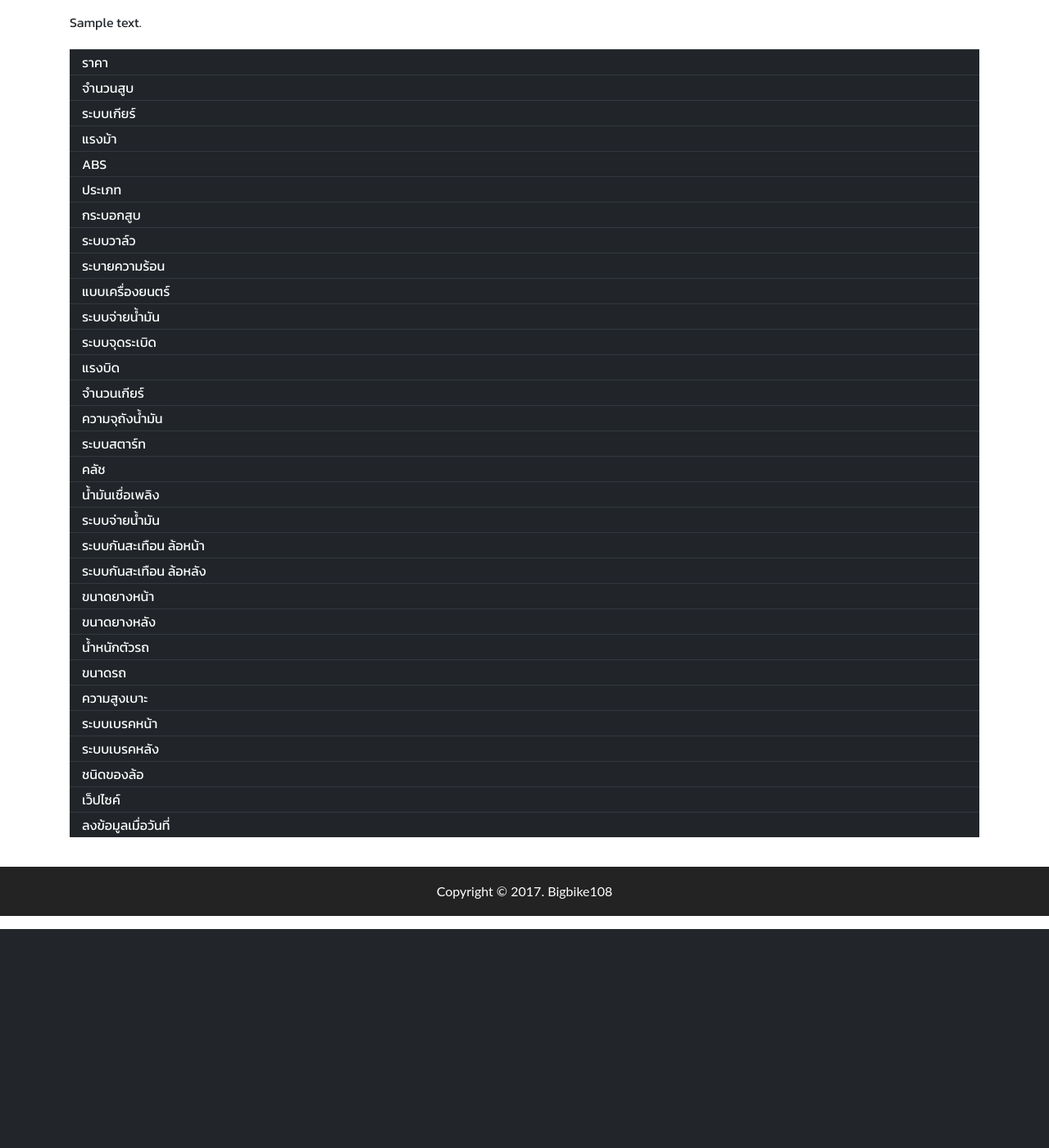
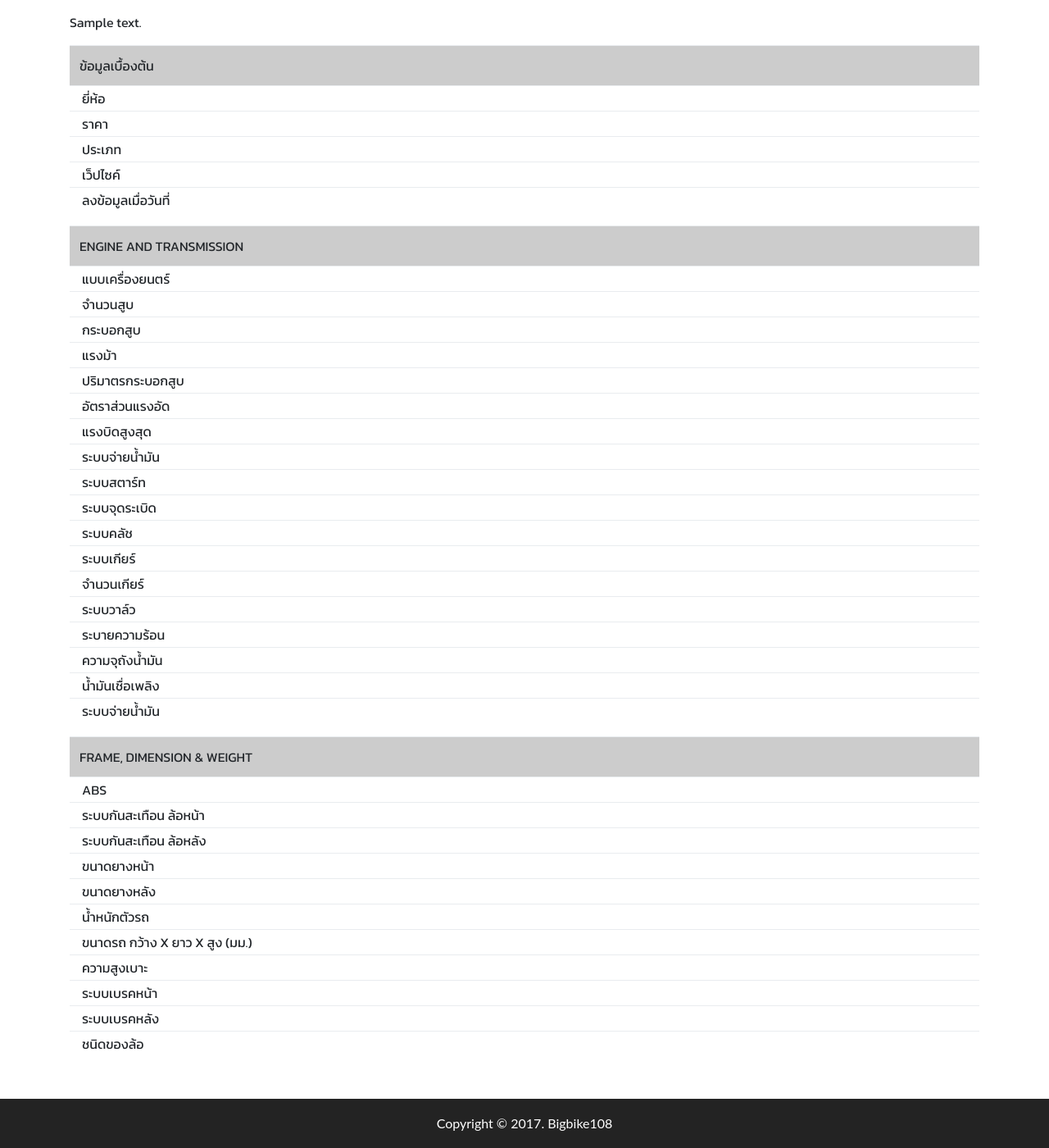
Before and after one commit to numairunumao/bikerways, a WordPress theme: template themes/bkw2017/single-bikes.php in a window 1280 px wide. Shown: the part 102-1502 px from the top of the page at 82% size. Before the commit the page ends 1235 px from the top, so only its background shows below. Run offline with PHP 8.4 and a stand-in for WordPress, Linux system fonts and the light colour scheme; the site name, menu and one post (Sample post) are stand-ins, and other content is empty.

Commit message:
Bike page

```diff
--- a/themes/bkw2017/assets/scss/_footer.scss
+++ b/themes/bkw2017/assets/scss/_footer.scss
@@ -41,6 +41,7 @@ footer {
         color: #fff;
         line-height: 60px;
         font-family: 'Lato', sans-serif;
+        margin: 0;
         a {
             color: #ffffff;
         }
--- a/themes/bkw2017/assets/scss/_single-bike.scss
+++ b/themes/bkw2017/assets/scss/_single-bike.scss
@@ -1,9 +1,30 @@
 .table-single-bike {
-	tr td {
-		padding: 3px 15px;
+	thead {
+		background: #ccc;
+	}
 
-		label {
-			margin: 0;
+	tbody {
+
+
+
+		tr {
+
+			&:hover {
+				background: #dcdcdc;
+			}
+			td {
+			padding: 3px 15px;
+
+			label {
+				margin: 0;
+			}
 		}
 	}
+
+	}
+
+
+
+
+
 }
--- a/themes/bkw2017/assets/scss/style.scss
+++ b/themes/bkw2017/assets/scss/style.scss
@@ -29,4 +29,5 @@ h1.entry-title {
 
 
 
+
 /* ================================ Product global ================================== */
--- a/themes/bkw2017/single-bikes.php
+++ b/themes/bkw2017/single-bikes.php
@@ -1,40 +1,100 @@
 <?php get_header(); ?>
 <div class="container">
+
 	<?php if ( have_posts() ) : while ( have_posts() ) : the_post(); ?>
 	<?php echo the_content(); ?>
 	<?php endwhile; else: ?>
 	<?php echo "No Content Found"; ?>
 	<?php endif; ?>
-	<h1><?php //echo $tb_brand; ?></h1>
-	<table class="table-single-bike table table-dark table-hover">
+
+	<table class="table-single-bike table">
+		<thead>
+			<td colspan="2">ข้อมูลเบื้องต้น</td>
+		</thead>
 		<tbody>
+			<tr>
+				<td>ยี่ห้อ</td>
+				<td><?php echo do_shortcode('[lscf_customfield custom_field_id="ยี่ห้อ__pxid_lmgmbeboojyqcwt_0"]'); ?></td>
+			</tr>
 			<tr>
 				<td>ราคา</td>
 				<td><?php echo do_shortcode('[lscf_customfield custom_field_id="ราคา__pxid_zmxaxwovkxzkkzc_0"]'); ?></td>
+			</tr>
+			<tr>
+				<td>ประเภท</td>
+				<td><?php echo do_shortcode('[lscf_customfield custom_field_id="ประเภท__pxid_trhfjnsohrikukg_0"]'); ?></td>
+			</tr>
+			<tr>
+				<td>เว็ปไซค์</td>
+				<td><a target="_blank" href="<?php the_field('bike_web'); ?>"><?php the_field('bike_web'); ?></a></td>
+			</tr>
+			<tr>
+				<td>ลงข้อมูลเมื่อวันที่</td>
+				<td><?php the_field('bike_date_update'); ?></td>
+			</tr>
+
+		</tbody>
+	</table>
+
+	<table class="table-single-bike table">
+		<thead>
+			<tr>
+				<td colspan="2">ENGINE AND TRANSMISSION</td>
+			</tr>
+		</thead>
+		<tbody>
+			<tr>
+				<td>แบบเครื่องยนตร์</td>
+				<td><?php the_field('bike_engine'); ?></td>
 			</tr>
 			<tr>
 				<td>จำนวนสูบ</td>
 				<td><?php echo do_shortcode('[lscf_customfield custom_field_id="จำนวนสูบ__pxid_xsvcyjgxmsvklxw_1"]') ?></td>
 			</tr>
 			<tr>
-				<td>ระบบเกียร์</td>
-				<td><?php echo do_shortcode('[lscf_customfield custom_field_id="เกียร์__pxid_ozzkzwfywdkjptx_2"]') ?></td>
+				<td>กระบอกสูบ</td>
+				<td><?php echo do_shortcode('[lscf_customfield custom_field_id="cc__pxid_xptgvaigzholynp_1"]') ?></td>
 			</tr>
 			<tr>
 				<td>แรงม้า</td>
 				<td><?php the_field('bike_horse_power'); ?></td>
 			</tr>
+
 			<tr>
-				<td>ABS</td>
-				<td><?php echo do_shortcode('[lscf_customfield custom_field_id="abs__pxid_glurmzxqognmlyf_3"]') ?></td>
+				<td>ปริมาตรกระบอกสูบ</td>
+				<td><?php the_field('bike_real_cc'); ?></td>
 			</tr>
 			<tr>
-				<td>ประเภท</td>
-				<td><?php echo do_shortcode('[lscf_customfield custom_field_id="ประเภท__pxid_trhfjnsohrikukg_0"]'); ?></td>
+				<td>อัตราส่วนแรงอัด</td>
+				<td><?php the_field('bike_compression_ratio'); ?></td>
 			</tr>
 			<tr>
-				<td>กระบอกสูบ</td>
-				<td><?php echo do_shortcode('[lscf_customfield custom_field_id="cc__pxid_xptgvaigzholynp_1"]') ?></td>
+				<td>แรงบิดสูงสุด</td>
+				<td><?php the_field('bike_torque_power'); ?></td>
+			</tr>
+			<tr>
+				<td>ระบบจ่ายน้ำมัน</td>
+				<td><?php the_field('bike_oil_dispenser'); ?></td>
+			</tr>
+			<tr>
+				<td>ระบบสตาร์ท</td>
+				<td><?php the_field('bike_starter'); ?></td>
+			</tr>
+			<tr>
+				<td>ระบบจุดระเบิด</td>
+				<td><?php the_field('bike_Ignition_system'); ?></td>
+			</tr>
+			<tr>
+				<td>ระบบคลัช</td>
+				<td><?php the_field('bike_clutch'); ?></td>
+			</tr>
+			<tr>
+				<td>ระบบเกียร์</td>
+				<td><?php echo do_shortcode('[lscf_customfield custom_field_id="เกียร์__pxid_ozzkzwfywdkjptx_2"]') ?></td>
+			</tr>
+			<tr>
+				<td>จำนวนเกียร์</td>
+				<td><?php the_field('bike_number_gear'); ?></td>
 			</tr>
 			<tr>
 				<td>ระบบวาล์ว</td>
@@ -45,36 +105,8 @@
 				<td><?php the_field('bike_cooler'); ?></td>
 			</tr>
 			<tr>
-				<td>แบบเครื่องยนตร์</td>
-				<td><?php the_field('bike_engine'); ?></td>
-			</tr>
-			<tr>
-				<td>ระบบจ่ายน้ำมัน</td>
-				<td><?php the_field('bike_oil_dispenser'); ?></td>
-			</tr>
-			<tr>
-				<td>ระบบจุดระเบิด</td>
-				<td><?php the_field('bike_Ignition_system'); ?></td>
-			</tr>
-			<tr>
-				<td>แรงบิด</td>
-				<td><?php the_field('bike_torque_power'); ?></td>
-			</tr>
-			<tr>
-				<td>จำนวนเกียร์</td>
-				<td><?php the_field('bike_number_gear'); ?></td>
-			</tr>
-			<tr>
 				<td>ความจุถังน้ำมัน</td>
 				<td><?php the_field('bike_fuel_tank'); ?></td>
-			</tr>
-			<tr>
-				<td>ระบบสตาร์ท</td>
-				<td><?php the_field('bike_starter'); ?></td>
-			</tr>
-			<tr>
-				<td>คลัช</td>
-				<td><?php the_field('bike_clutch'); ?></td>
 			</tr>
 			<tr>
 				<td>น้ำมันเชื่อเพลิง</td>
@@ -83,6 +115,20 @@
 			<tr>
 				<td>ระบบจ่ายน้ำมัน</td>
 				<td><?php the_field('bike_oil_dispenser'); ?></td>
+			</tr>
+
+		</tbody>
+	</table>
+	<table class="table-single-bike table">
+		<thead>
+			<tr>
+				<td colspan="2">FRAME, DIMENSION & WEIGHT</td>
+			</tr>
+		</thead>
+		<tbody>
+			<tr>
+				<td>ABS</td>
+				<td><?php echo do_shortcode('[lscf_customfield custom_field_id="abs__pxid_glurmzxqognmlyf_3"]') ?></td>
 			</tr>
 			<tr>
 				<td>ระบบกันสะเทือน ล้อหน้า</td>
@@ -106,7 +152,7 @@
 				<td><?php the_field('bike_weight'); ?></td>
 			</tr>
 			<tr>
-				<td>ขนาดรถ</td>
+				<td>ขนาดรถ กว้าง X ยาว X สูง (มม.)</td>
 				<td><?php the_field('bike_dimention'); ?></td>
 			</tr>
 			<tr>
@@ -125,14 +171,6 @@
 				<td>ชนิดของล้อ</td>
 				<td><?php the_field('bike_wheel_tylpe'); ?></td>
 			</tr>
-			<tr>
-				<td>เว็ปไซค์</td>
-				<td><a target="_blank" href="<?php the_field('bike_web'); ?>"><?php the_field('bike_web'); ?></a></td>
-			</tr>
-			<tr>
-				<td>ลงข้อมูลเมื่อวันที่</td>
-				<td><?php the_field('bike_date_update'); ?></td>
-			</tr>
 		</tbody>
 	</table>
 </div>
```
Also changed, not shown: themes/bkw2017/assets/css/style.css (+1 -1 lines).
